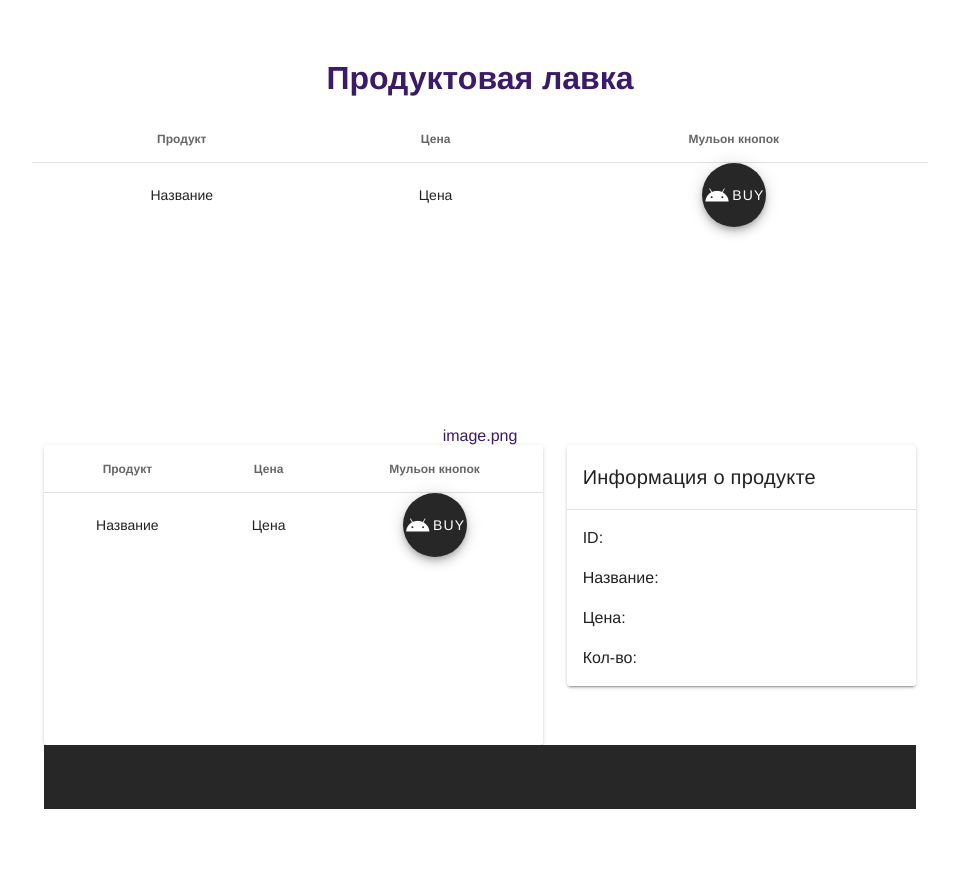
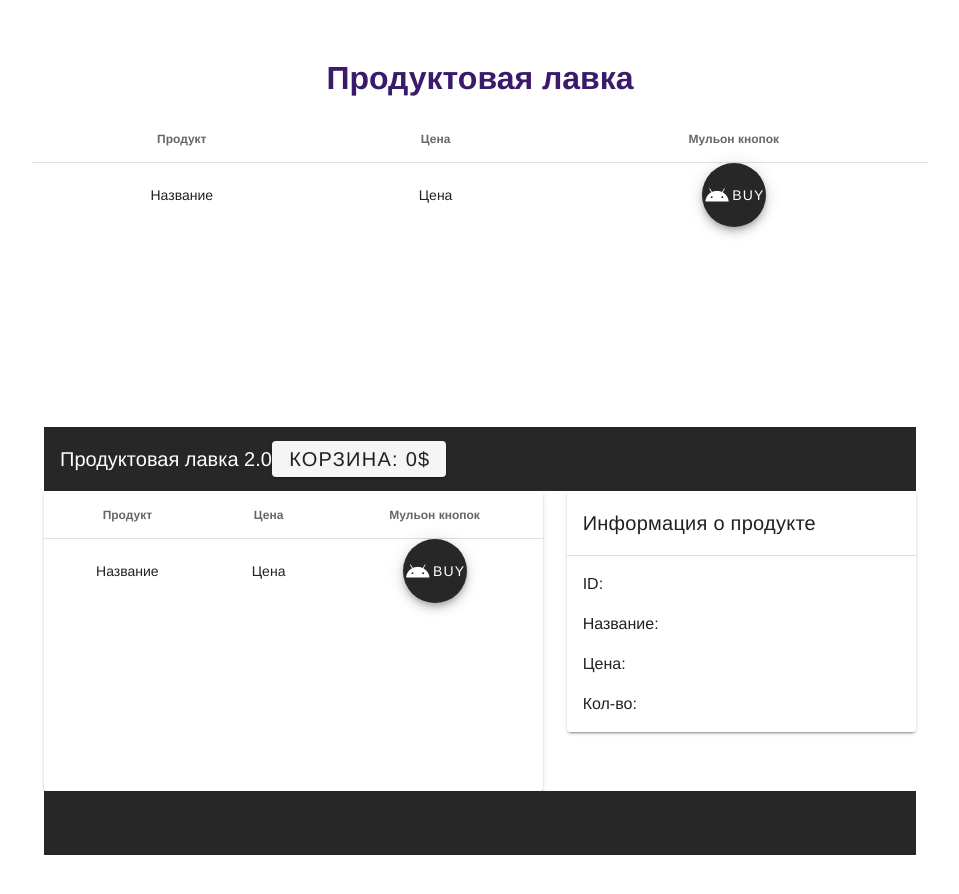
Before and after one commit to Anii555/API_OnlineShop_frontend, a Vue app: page / in a window 1280 px wide. Shown: the top 894 px of the page, without its empty margins (160-1119 px from the left). Before the commit the page ends 851 px from the top, so only its background shows below. Built offline with nearby package versions, Linux system fonts and the light colour scheme; no server answers.

Commit message:
Revert "Auto stash before rebase of "dev""
This reverts commit 4d0e273b31ac8bd0d585cacb5d47a0a9d6e28f61.

```diff
--- a/src/App.vue
+++ b/src/App.vue
@@ -48,7 +48,22 @@
             :items-per-page.sync="infoCardPerPage"
             hide-default-footer
           >
-            <template v-slot:header> image.png </template>
+            <template v-slot:header>
+              <v-toolbar class="mx-2 mb-2" color="indigo darken-5" dark flat>
+                <v-toolbar-title>Продуктовая лавка 2.0</v-toolbar-title>
+                <v-btn
+                  @click="
+                    $refs.cartProd.toggleCart(), $refs.cartProd.updateCart()
+                  "
+                  color="indigo darken-5"
+                  light
+                  flat
+                  ><v-toolbar-title @cart_sum="changeSum" class="text-end pa-2"
+                    >Корзина: {{ total.cart_sum }}$</v-toolbar-title
+                  >
+                </v-btn>
+              </v-toolbar>
+            </template>
 
             <template>
               <v-row>
```
